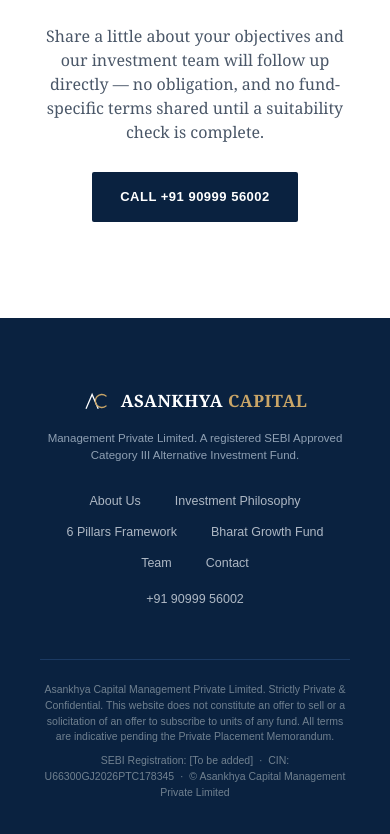
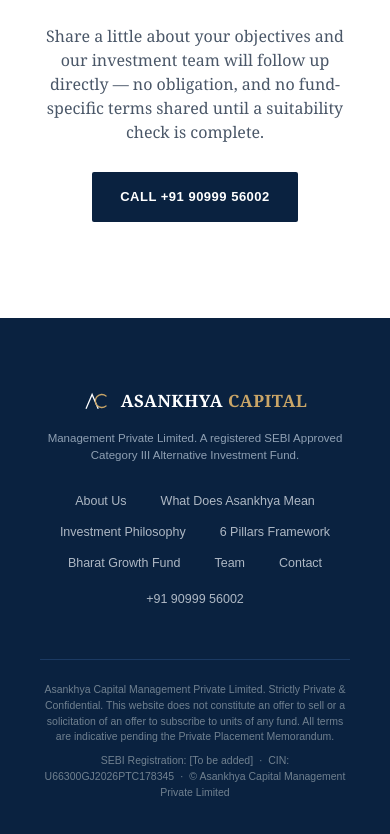
Before and after one commit to sahilshilimkar19/asankhyacapital-website, a React (Vite) app: page / in a window 390 px wide. Shown: the part 6225-7059 px from the top of the page. Built offline with nearby package versions, Linux system fonts and the light colour scheme.

Commit message:
Link the new page as Our Name in the nav and footer
Adds Our Name after About in the header and mobile menu, and What Does Asankhya Mean after About Us in the footer. The nav and footer change on every page, so every sitemap lastmod moves to 2026-11-13.

```diff
--- a/src/components/Footer.tsx
+++ b/src/components/Footer.tsx
@@ -6,6 +6,7 @@ import s from './Footer.module.css'
 // (the 6 Pillars homepage section and the Contact page).
 const LINKS: readonly { label: string; href: string }[] = [
   { label: 'About Us', href: '/about' },
+  { label: 'What Does Asankhya Mean', href: '/what-does-asankhya-mean' },
   { label: 'Investment Philosophy', href: '/philosophy' },
   { label: '6 Pillars Framework', href: '/#pillars' },
   { label: 'Bharat Growth Fund', href: '/bharat-growth-fund' },
--- a/src/components/Nav.tsx
+++ b/src/components/Nav.tsx
@@ -6,6 +6,7 @@ import s from './Nav.module.css'
 // same-path fragment links still scroll without a reload.
 const NAV_LINKS = [
   { label: 'About', href: '/about' },
+  { label: 'Our Name', href: '/what-does-asankhya-mean' },
   { label: 'Philosophy', href: '/philosophy' },
   { label: 'Bharat Growth Fund', href: '/bharat-growth-fund' },
   { label: 'Team', href: '/team' },
```
Also changed, not shown: 1 other file (tests, documents, lock files or other folders).
